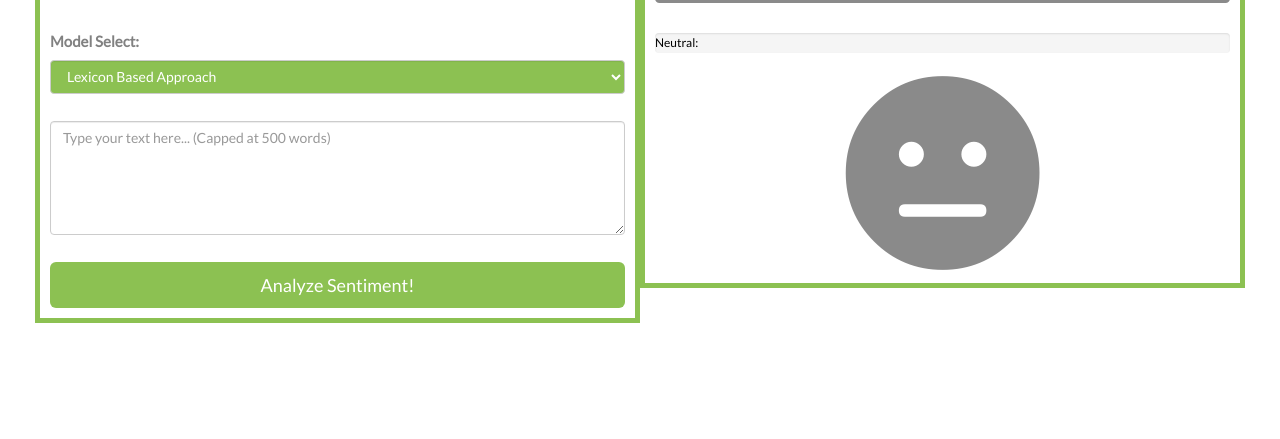
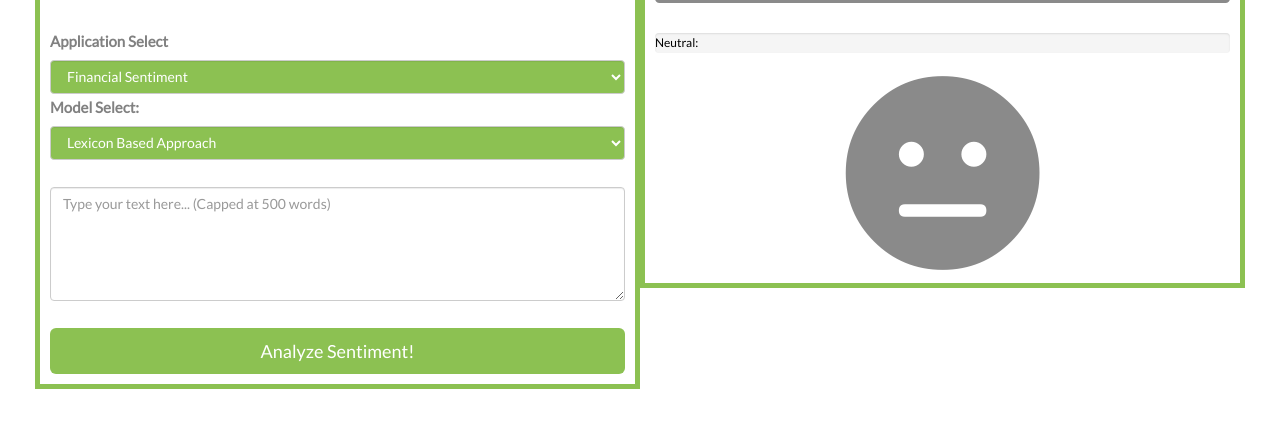
Before and after one commit to hawkeyephil/CSC494, a Flask app: page /sandbox in a window 1280 px wide. Shown: the part 554-993 px from the top of the page. Before the commit the page ends 877 px from the top, so only its background shows below. Run offline with Flask 3, Linux system fonts and the light colour scheme; some libraries are stand-ins or nearby versions.

Commit message:
Application Select Dropdown

```diff
--- a/templates/sandbox.html
+++ b/templates/sandbox.html
@@ -72,6 +72,13 @@
                 <h2>Sentiment Analyzer</h2>
                 <h4>Select a sentiment analysis model and enter a short text (< 500 words) below. Simply select the 'Analyze Sentiment!' button to generate results!</h4>
                 <div class="mb-3">
+                  <label for="dropdownOptions" class="form-label">Application Select</label>
+                  <select class="form-select form-control custom-dropdown" id="dropdownOptions">
+                      <option value="lexicon">Financial Sentiment</option>
+                      <option value="nbow">General Sentiment</option>
+                  </select>
+                </div>
+                <div class="mb-3">
                     <label for="dropdownOptions" class="form-label">Model Select:</label>
                     <select class="form-select form-control custom-dropdown" id="dropdownOptions">
                         <option value="lexicon">Lexicon Based Approach</option>
```
